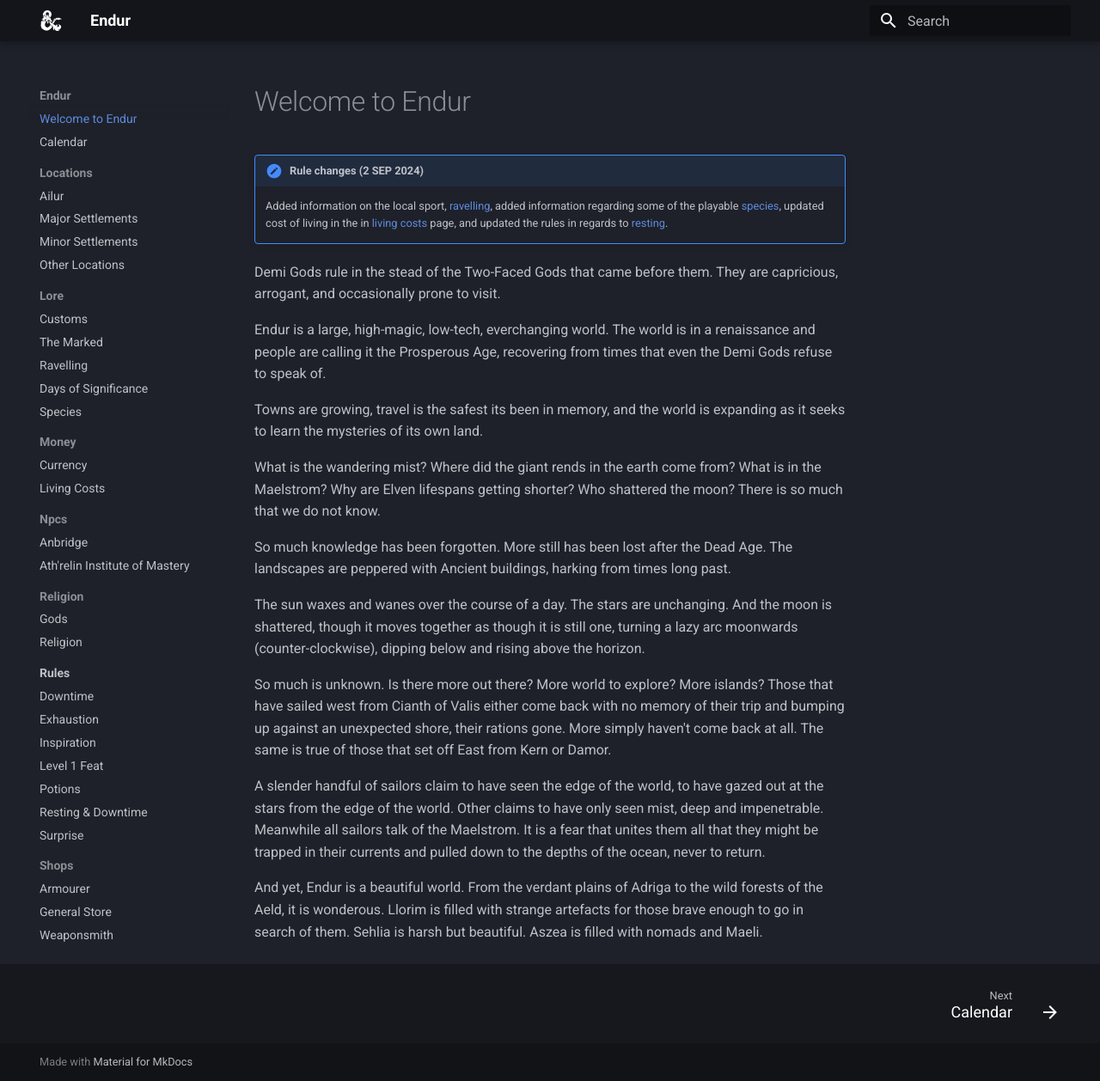
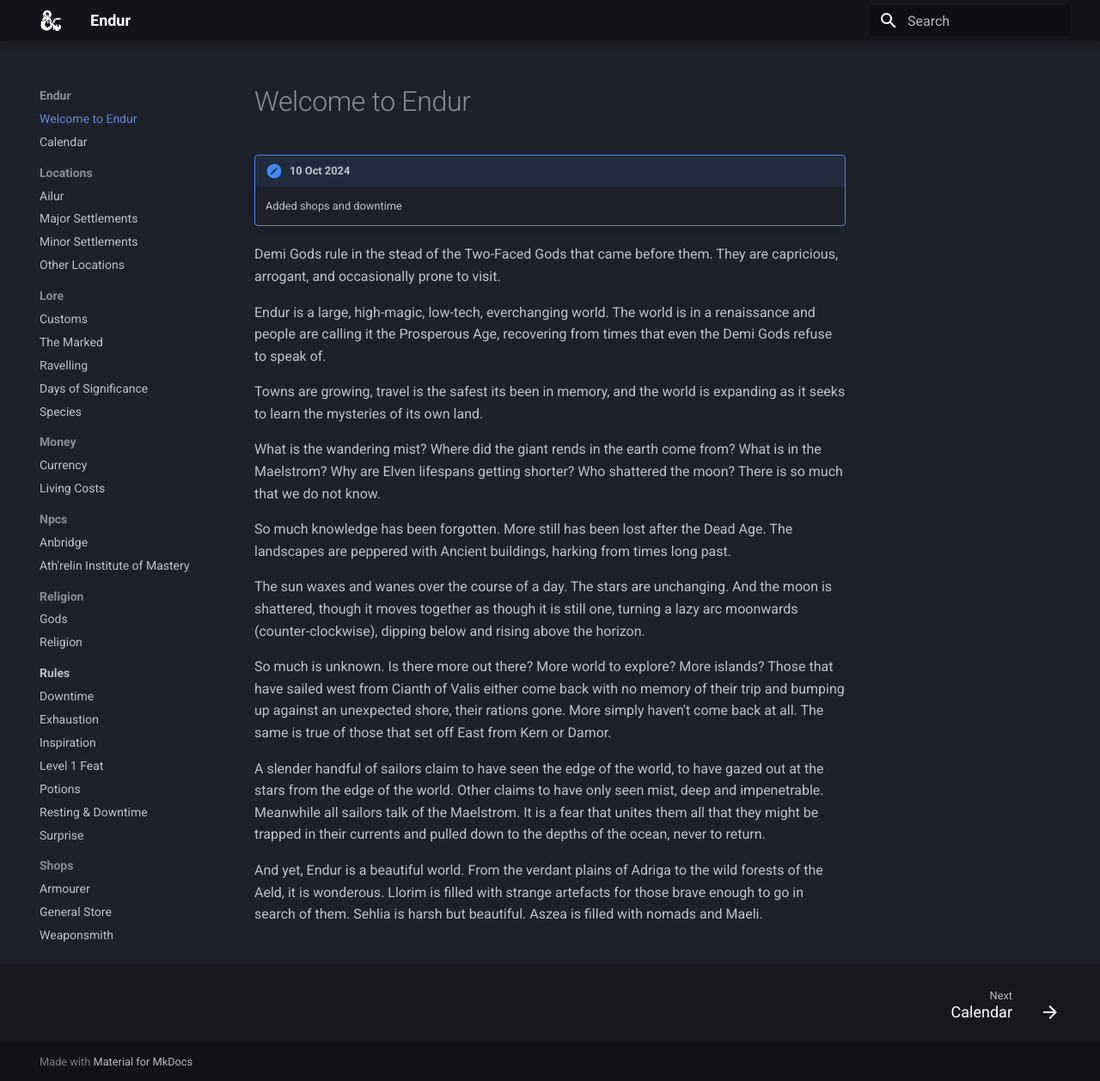
Before and after one commit to NeedsMoreGrey/DND, an MkDocs documentation site: the page built from docs/index.md, in a window 1280 px wide and 1258 px high. Shown: the whole window at 86% size. Built offline with MkDocs 1.6.1 and Material for MkDocs 9.7.7, drawn with Linux system fonts in a browser that asks for light colours.

Commit message:
Updated Front page and NPCs

```diff
--- a/docs/index.md
+++ b/docs/index.md
@@ -1,8 +1,8 @@
 # Welcome to Endur
 
-!!! note "Rule changes (2 SEP 2024)"
+!!! note "10 Oct 2024"
 
-    Added information on the local sport, [ravelling](lore/ravelling/), added information regarding some of the playable [species](lore/species), updated cost of living in the in [living costs](money/living-costs/) page, and updated the rules in regards to [resting](rules/resting).
+    Added shops and downtime
 
 Demi Gods rule in the stead of the Two-Faced Gods that came before them. They are capricious, arrogant, and occasionally prone to visit.
 
```
Also changed, not shown: docs/npcs/anbridge-npcs.md (line endings or trailing spaces).
